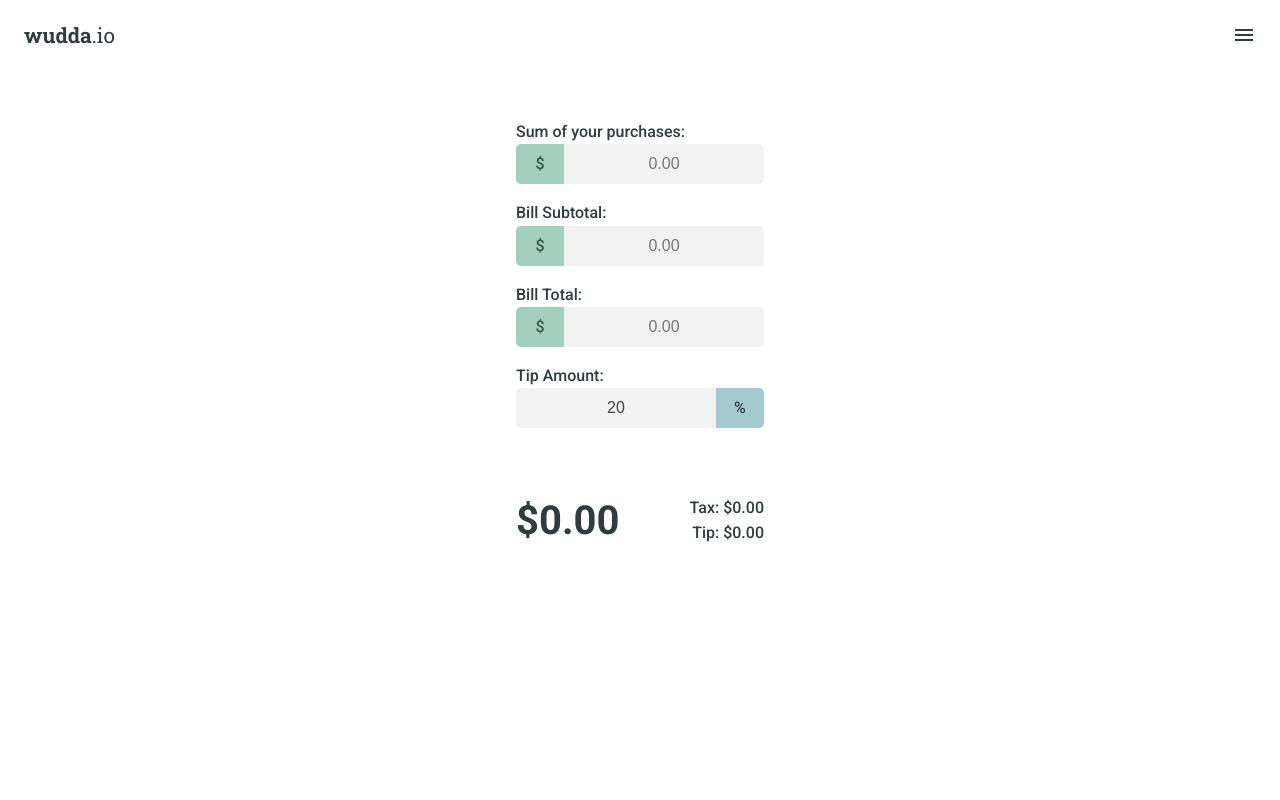
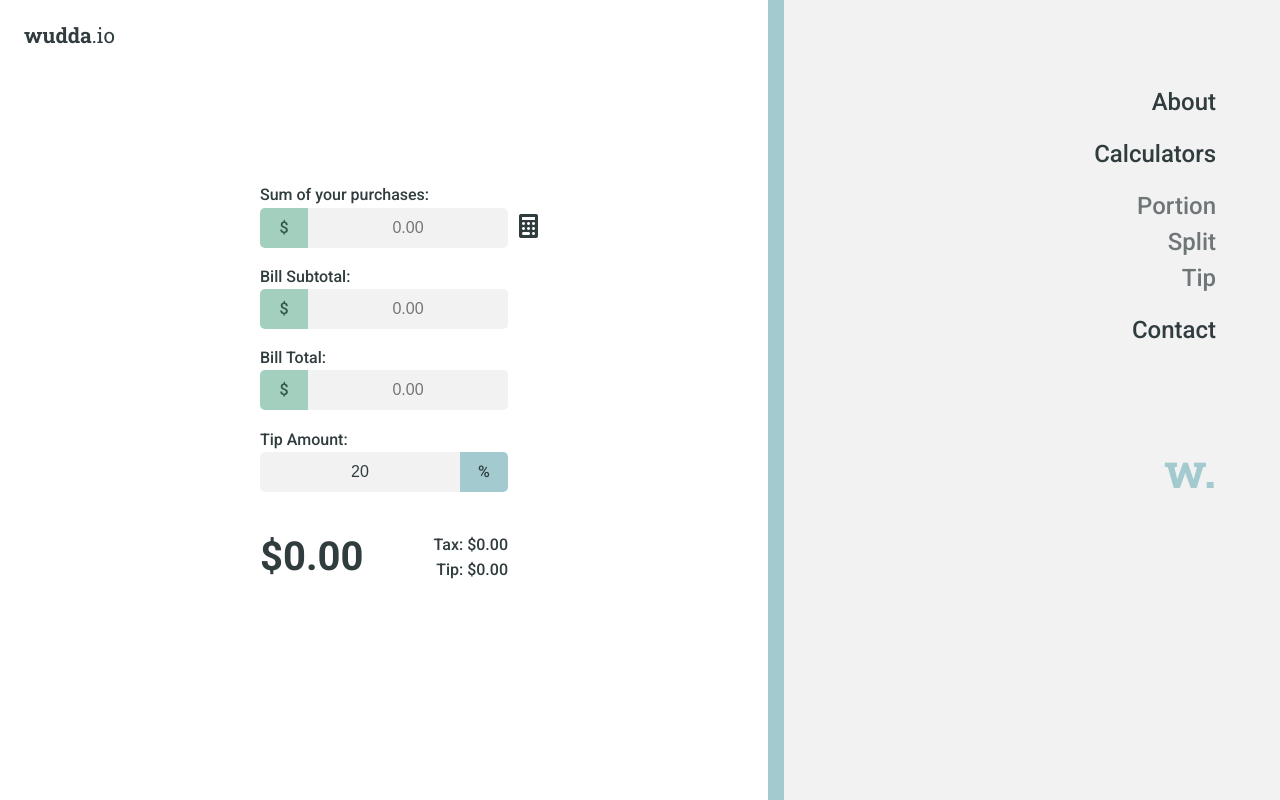
Before and after one commit to nmsalvatore/nmsalvatore.github.io, a plain HTML site: page calculator/index.html in a window 1280 px wide. Drawn offline with Linux system fonts and the light colour scheme.

Commit message:
Added menu in mobile

```diff
--- a/calculator/css/styles.css
+++ b/calculator/css/styles.css
@@ -1,6 +1,16 @@
 /* -------------------
       global styles
    ------------------- */
+:root {
+  --white: #fff;
+  --lt-green: #a3cfbe;
+  --drk-green: #33584a;
+  --lt-blue: #a3cacf;
+  --drk-blue: #303c3e;
+  --md-blue: #6e7677;
+  --lt-grey: #f2f2f2;
+  --drk-grey: #444;
+}
 
 :focus {
   outline: none;
@@ -13,8 +23,8 @@
 }
 
 body {
-  background: #fff;
-  color: #303c3e;
+  background: var(--white);
+  color: var(--drk-blue);
   font-family: Roboto, sans-serif;
   font-size: 16px;
 }
@@ -25,7 +35,8 @@ body {
 
 .grid {
   display: grid;
-  grid-template-rows: 70px 1fr 70px;
+  grid-template-rows: 70px 1fr min-content 1fr 1fr;
+  grid-template-columns: repeat(5, 1fr);
   height: 100vh;
 }
 
@@ -35,7 +46,7 @@ body {
   align-items: center;
   padding: 1rem 1.5rem;
   grid-row: 1;
-  grid-column: 1;
+  grid-column: 1 / 6;
 }
 
 .grid_main {
@@ -45,8 +56,9 @@ body {
   align-items: center;
   padding-top: 1rem;
   padding-bottom: 2.5rem;
-  grid-row: 2;
-  max-height: 540px;
+  grid-row: 3 / 4;
+  grid-column: 1 / 6;
+  height: 100%;
 }
 
 /* ----------------
@@ -54,12 +66,19 @@ body {
    ---------------- */
 
 .grid_header h1 {
-  color: #303c3e;
   cursor: default;
   display: inline;
   font-family: 'Roboto Slab', serif;
   font-size: 1.3rem;
   font-weight: 700;
+}
+
+.logo {
+  color: var(--lt-blue);
+  font-family: 'Roboto Slab', serif;
+  font-weight: 700;
+  font-size: 3rem;
+  margin-top: 5.9rem;
 }
 
 .form h3 {
@@ -86,16 +105,41 @@ body {
   font-weight: 700;
 }
 
+#menu--primary li {
+  font-weight: 500;
+  font-size: 1.5rem;
+  list-style: none;
+}
+
 /* -----------
       icons
    ----------- */
 
-.menu_icon {
+.material-icons {
   cursor: pointer;
 }
 
-.material-icons.md-light {
-  color: var(--black);
+.material-icons.md-dark {
+  color: var(--drk-blue);
+}
+
+#calculatorIcon {
+  cursor: pointer;
+  position: absolute;
+  right: -35px;
+  top: 7px;
+  /* animation: calculatorBounce 1s ease-in-out infinite; */
+}
+
+.dropdown {
+  position: relative;
+}
+
+.down_arrow {
+  height: 70%;
+  position: absolute;
+  top: 5px;
+  right: 115px;
 }
 
 /* -------------------
@@ -106,23 +150,27 @@ body {
   display: flex;
   flex-direction: column;
   align-items: center;
-  width: 320px;
+  width: 300px;
+  height: 100%;
   padding-bottom: 2rem;
 }
 
 .form--item {
   padding: 1.2vh;
+  height: 100%;
 }
 
 .form--input-wrapper {
+  position: relative;
+  height: 100%;
   display: flex;
   padding-top: .2rem;
 }
 
 .input--right,
 .input--left {
-  background: #f2f2f2;
-  color: #444;
+  background: var(--lt-grey);
+  color: var(--dark-grey);
   border: none;
   text-align: center;
   height: 2.5rem;
@@ -156,13 +204,13 @@ body {
 }
 
 .symbol--left {
-  background: #a3cfbe;
-  color: #33584a;
+  background: var(--lt-green);
+  color: var(--drk-green);
 }
 
 .symbol--right {
-  background: #a3cacf;
-  color: #303c3e;
+  background: var(--lt-blue);
+  color: var(drk-blue);
 }
 
 input[type=number]::-webkit-inner-spin-button,
@@ -177,3 +225,100 @@ input[type=number]::-webkit-outer-spin-button {
   align-items: center;
   width: 248px;
 }
+
+/* ----------
+      menu
+   ---------- */
+
+#menu--primary {
+  flex-direction: column;
+  align-items: flex-end;
+  border-left: 1rem solid var(--lt-blue);
+  background: var(--lt-grey);
+  height: calc(100% - 140px);
+  width: 100%;
+  padding: 4rem;
+  position: absolute;
+  top: 70px;
+  right: 0;
+}
+
+#menu--primary > li {
+  margin-top: 1.5rem;
+}
+
+#menu--secondary {
+  display: flex;
+  flex-direction: column;
+  align-items: flex-end;
+  color: var(--md-blue);
+}
+
+#menu--secondary > li {
+  margin-top: 0.5rem;
+}
+
+#menu--secondary li:first-child {
+  margin-top: 1.5rem;
+}
+
+/* ----------------
+      animations
+   ---------------- */
+
+@keyframes calculatorBounce {
+  0% {top: 7px}
+  50% {top: 4px}
+  100% {top: 7px}
+}
+
+/* -------------------
+      media queries
+   ------------------- */
+
+@media only screen and (min-width: 768px) {
+  .grid_main {
+    grid-column: 1 / 4;
+  }
+
+  .grid_header {
+    grid-column: 1 / 4;
+  }
+
+  #menuIcon {
+    display: none;
+  }
+
+  .menu--container {
+    grid-column: 4 / 6;
+    grid-row: 1 / 6;
+  }
+
+  #menu--primary {
+    display: flex;
+    flex-direction: column;
+    align-items: flex-end;
+    border-left: 1rem solid var(--lt-blue);
+    background: var(--lt-grey);
+    height: 100%;
+    width: 100%;
+    padding: 4rem;
+    position: static;
+    top: 0;
+    right: 0;
+  }
+}
+
+/* --------------
+      unsorted
+   -------------- */
+
+#addItems {
+  display: none;
+  background: var(--lt-grey);
+  width: 100%;
+  min-height: 7.5rem;
+  grid-row: 2;
+  grid-column: 1 / 6;
+  margin-bottom: 1.5rem;
+}
--- a/calculator/index.html
+++ b/calculator/index.html
@@ -12,15 +12,32 @@
 <body class="grid">
   <header class="grid_header">
     <h1>wudda<span style="font-weight: 400">.io</span></h1>
-    <i class="menu_icon material-icons md-light">menu</i>
+    <i id="menuIcon" class="material-icons md-dark">menu</i>
   </header>
+  <nav class="menu--container">
+    <ul id="menu--primary">
+      <li>About</li>
+      <li class="dropdown">Calculators</li>
+        <ul id="menu--secondary">
+          <li>Portion</li>
+          <li>Split</li>
+          <li>Tip</li>
+        </ul>
+      <li>Contact</li>
+      <span class="logo">w.</span>
+    </ul>
+  </nav>
+  <div id="addItems">
+
+  </div>
   <main class="grid_main">
     <form class="form">
       <div class="form--item">
-        <h3>Sum of your purchases:</h3>
+        <h3 id="sumHeading">Sum of your purchases:</h3>
         <div class="form--input-wrapper">
           <span class="symbol--left">$</span>
           <input id="purchaseSum" class="input--right" type="number" placeholder="0.00"/>
+          <img id="calculatorIcon" alt="Calculator Icon" src="img/calculator.png"/>
         </div>
       </div>
       <div class="form--item">
--- a/calculator/js/app.js
+++ b/calculator/js/app.js
@@ -29,3 +29,17 @@ const calculate = () => {
 
 calculate();
 form.addEventListener('keyup', calculate);
+
+const menuIcon = document.getElementById('menuIcon');
+const menu = document.getElementById('menu--primary');
+const gridMain = document.querySelector('.grid_main');
+
+menuIcon.addEventListener('click', () => {
+  if (menu.style.display === 'flex') {
+    menu.style.display = 'none';
+    gridMain.style.display = 'flex';
+  } else {
+    menu.style.display = 'flex';
+    gridMain.style.display = 'none';
+  }
+});
```
Also changed, not shown: calculator/img/calculator.png (renamed from calculator/img/icons8-calculator-30.png), calculator/img/chevron-down.svg (added).
